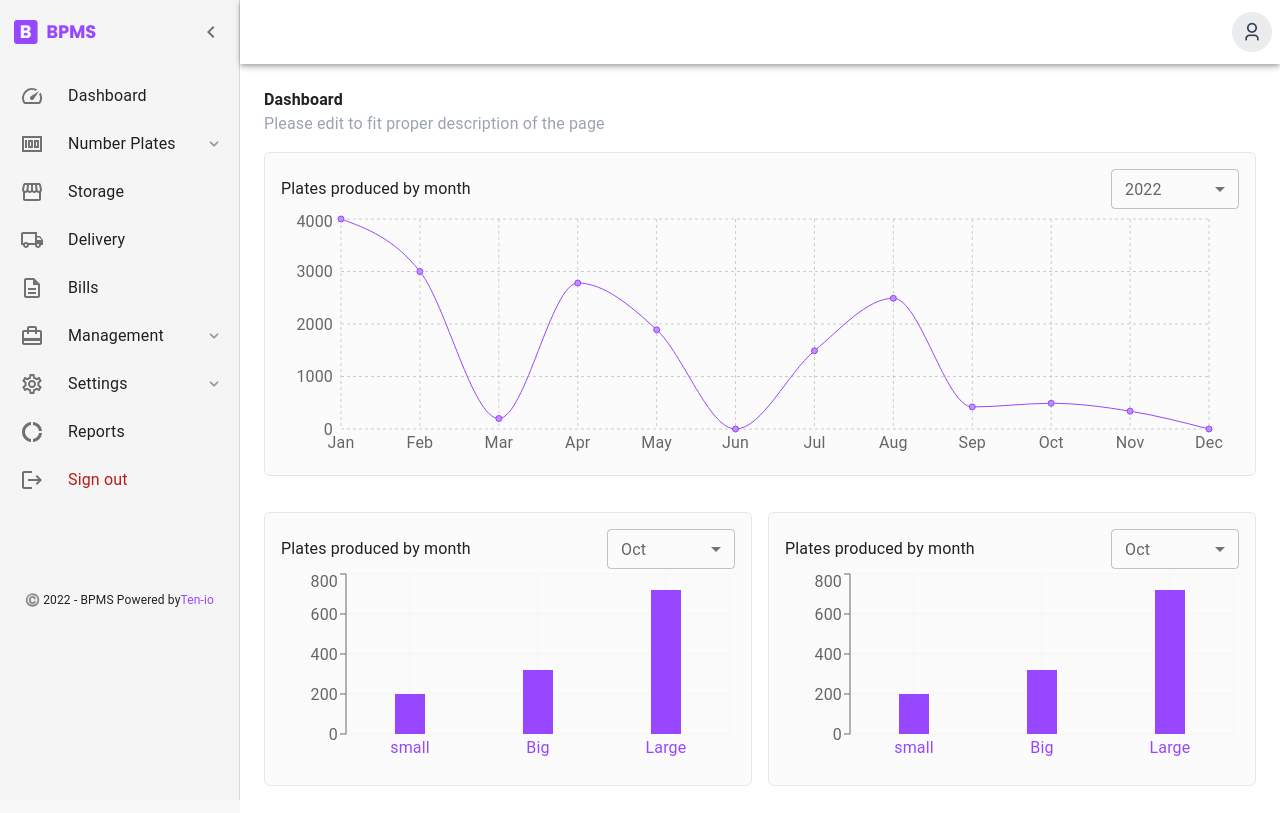
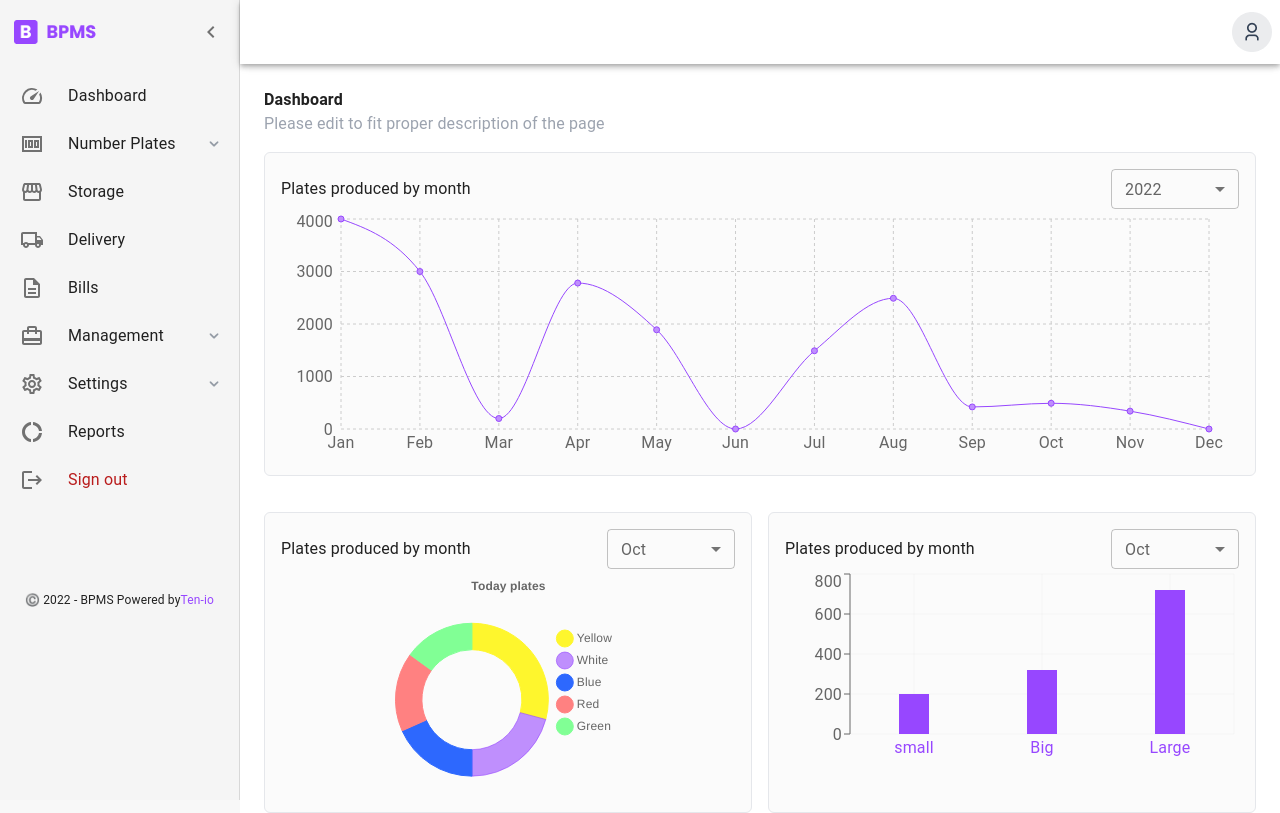
Before and after one commit to qbelimited/front_bpms, a React (Create React App) app: page /dashboard in a window 1280 px wide. Shown: the top 813 px of the page. Built offline with nearby package versions, Linux system fonts and the light colour scheme.

Commit message:
completd dashboard

```diff
--- a/package.json
+++ b/package.json
@@ -12,6 +12,7 @@
     "@testing-library/user-event": "^13.5.0",
     "chart.js": "^3.9.1",
     "react": "^18.2.0",
+    "react-chartjs-2": "^4.3.1",
     "react-dom": "^18.2.0",
     "react-router-dom": "^6.4.2",
     "react-scripts": "5.0.1",
--- /dev/null
+++ b/src/Components/Dashboard/PlateColorChart.js
@@ -0,0 +1,102 @@
+import { Doughnut } from "react-chartjs-2";
+import React, {useState} from "react";
+import Chart from "chart.js/auto";
+import SelectButton from "../SelectValue/SelectButton";
+export default function PieChart() {
+    const [month, setMonth] = useState('');
+
+        const mon = ['Oct', 'Nov', 'Dec']
+    const handleChange = (event) => {
+        setMonth(event.target.value);
+    };
+  const data = {
+    labels: ["Yellow", "White", "Blue", "Red", "Green"],
+    datasets: [
+      {
+        label: "Today plates",
+        data: [35, 25, 22, 20, 18],
+        backgroundColor: [
+          "#FEF62D",
+          "#BF8FFD",
+          "#2D68FE",
+          "#FF8181",
+          "#81FF95",
+
+        ],
+        borderColor: [
+          "rgba(254, 246, 45, 1)",
+          "rgba(151, 71, 255, 0.6)",
+          "rgba(45, 104, 254, 1)",
+          "rgba(255, 129, 129, 1)",
+          "rgba(129, 255, 149, 1)",
+
+        ],
+        borderWidth: 1,
+        cutout: 50,
+
+      },
+    ],
+
+  };
+  const centerTextDoughnut = {
+    id: 'centerTextDoughnut',
+    afterDatasetsDraw(chart, args, pluginOptions){
+        const {ctx} = chart;
+        ctx.font ='bold 20px sans-serif';
+        const text = 'Enter center abeg';
+        ctx.textAlign = 'center';
+        const textWidth = ctx.measureText(text).width
+
+        const x = chart.getDatasetMeta(0).data[0].x;
+        const y = chart.getDatasetMeta(0).data[0].y;
+
+        ctx.fillText(text, x, y);
+        ctx.FillRect(x,y,10,10);
+    }
+}
+
+  return (
+    <div className=' mt-4 bg-chart-co p-4 border rounded-md border-gray-200'>
+    <div className='flex justify-between'>
+        <div className=' flex flex-col justify-center'>
+            <h1>Plates produced by month </h1>
+            </div>
+          <SelectButton
+            value={month}
+            onChange={handleChange}
+            items={mon}
+          />
+        </div>
+    <div className=" mx-auto w-1/2  flex-row ">
+
+      <Doughnut data={data} width={10} height={10}
+         options={{
+            centerTextDoughnut,
+          plugins: {
+            title: {
+              display: true,
+              text: "Today plates",
+              align: 'center',
+                verticalAlign: 'middle',
+                y: -20,
+
+            },
+
+            responsive: true,
+            cutoutPercentage: 10,
+            legend: {
+              display: true,
+              position: "right",
+              labels:{
+                    usePointStyle: true,
+              }
+           }
+          }
+        }}
+
+      />
+
+    </div>
+    </div>
+  );
+}
--- a/src/Components/SelectValue/SelectButton.js
+++ b/src/Components/SelectValue/SelectButton.js
@@ -9,7 +9,7 @@ function SelectButton({value, onChange, items}) {
     <div className=' w-32'>
             <FormControl fullWidth size="small">
             {items.map((i, index) =>(
-                <InputLabel id="demo-simple-select-label">{index === 0 ? i : null}</InputLabel>
+                <InputLabel key={i} id="demo-simple-select-label">{index === 0 ? i : null}</InputLabel>
                 ))}
 
                 <Select
@@ -20,7 +20,7 @@ function SelectButton({value, onChange, items}) {
                 onChange={onChange}
                 >
                 {items.map((i) =>(
-                    <MenuItem value={i}>{i}</MenuItem>
+                    <MenuItem key={i} value={i}>{i}</MenuItem>
                 ))}
 
                 </Select>
--- a/src/Pages/Dashboard/Dashboard.js
+++ b/src/Pages/Dashboard/Dashboard.js
@@ -123,7 +123,7 @@ export default function MiniDrawer() {
         icon: (
             <SpeedIcon />
         ),
-        link: '/',
+        link: '/dashboard',
         id: 'dashbord',
     },
     {
@@ -327,7 +327,7 @@ export default function MiniDrawer() {
               </ListItemButton>
               </NavLink>
               {text.isMenu && open && text.isOpen ? text.subMenu.map((i) =>(
-                <p className=' text-center py-1 text-gray-400'><NavLink to={i.link}>{i.name}</NavLink></p>
+                <p key={i} className=' text-center py-1 text-gray-400'><NavLink to={i.link}>{i.name}</NavLink></p>
                   )) : null}
             </ListItem>
 
--- a/src/Pages/DashboardMain/DashboardMain.js
+++ b/src/Pages/DashboardMain/DashboardMain.js
@@ -1,6 +1,9 @@
 import React from 'react'
+import PieChart from '../../Components/Dashboard/PlateColorChart'
+
 import PlateProducedChart from '../../Components/Dashboard/PlateProducedChart'
 import PlateSizeChart from '../../Components/Dashboard/PlateSizeChart'
+
 import UserActivity from '../../Components/Dashboard/UserActivity'
 
 function DashboardMain() {
@@ -12,8 +15,9 @@ function DashboardMain() {
         </div>
         <PlateProducedChart />
         <div className=' mt-5 grid md:grid-cols-2 gap-4'>
+        <PieChart />
             <PlateSizeChart />
-            <PlateSizeChart />
+
         </div>
        <UserActivity />
     </div>
```
Also changed, not shown: 1 other file (tests, documents, lock files or other folders).
